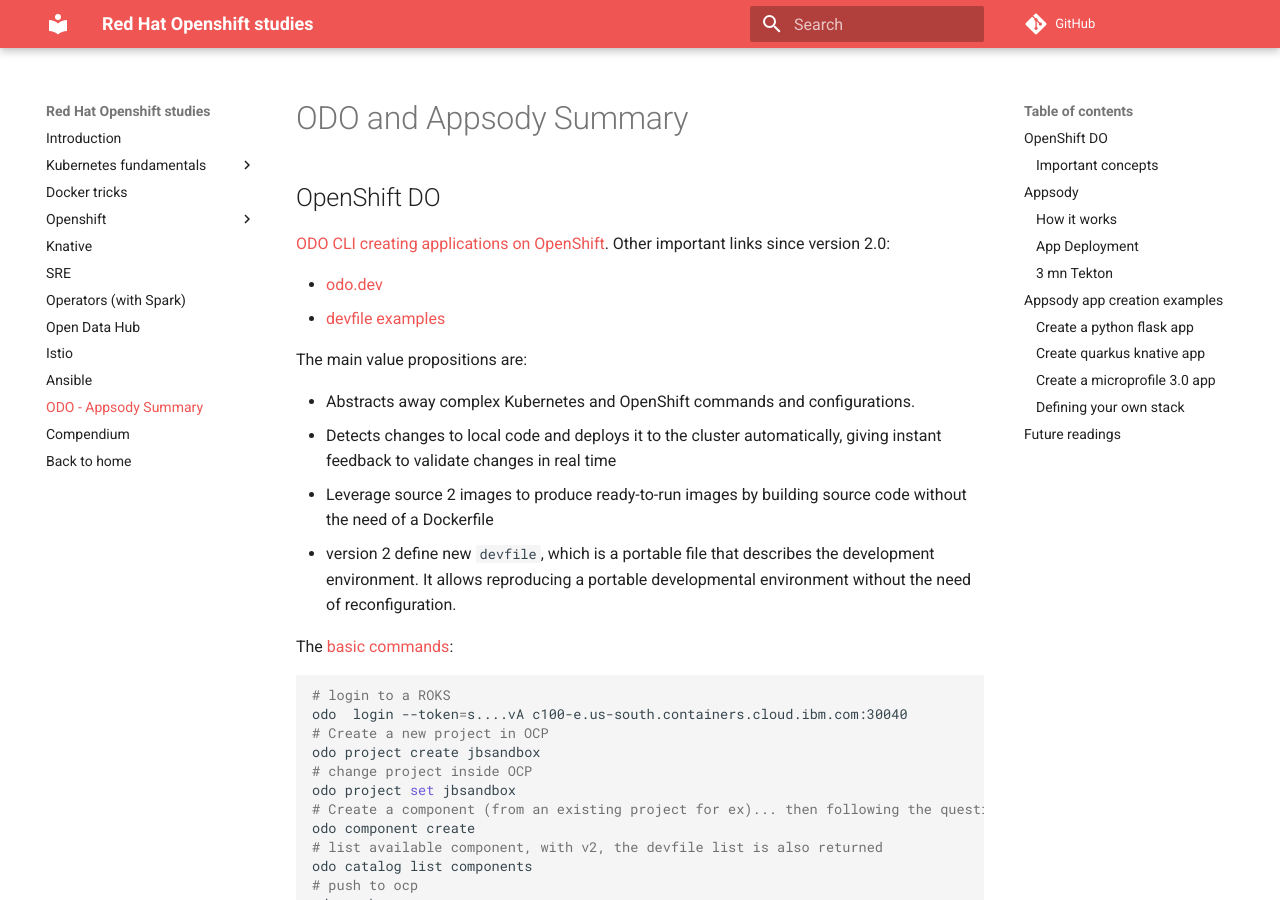
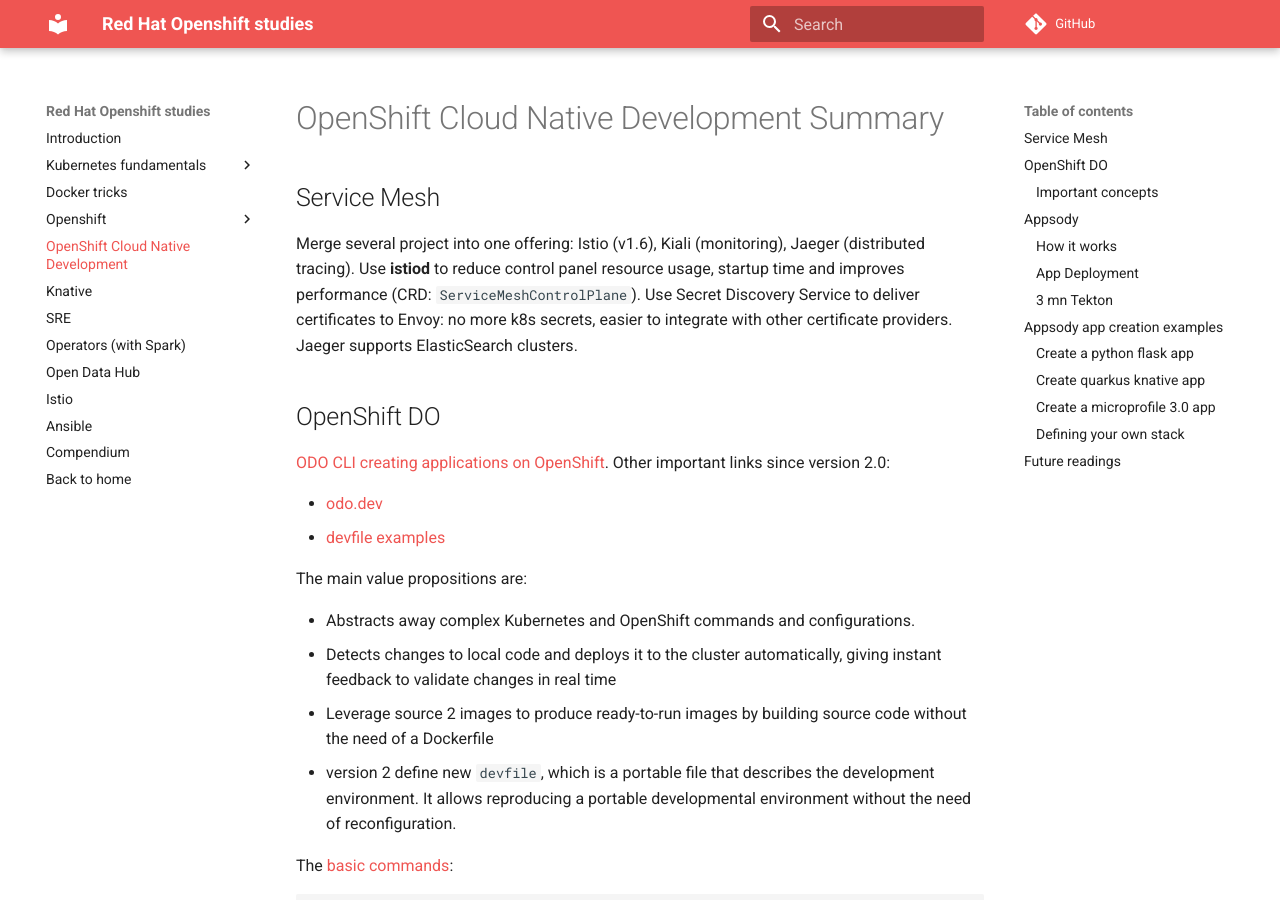
Before and after one commit to jbcodeforce/openshift-studies, an MkDocs documentation site: the page built from docs/os-cn-dev.md, in a window 1280 px wide and 900 px high. Built offline with MkDocs 1.6.1 and Material for MkDocs 9.7.7, drawn with Linux system fonts in a browser that asks for light colours; comment, search, counter and statistics services are not loaded.

Commit message:
update k8s and oc dev

```diff
--- a/docs/odo-appsody.md
+++ b/docs/os-cn-dev.md
@@ -1,4 +1,14 @@
-# ODO and Appsody Summary
+# OpenShift Cloud Native Development Summary
+
+## Service Mesh
+
+Merge several project into one offering: Istio (v1.6), Kiali (monitoring), Jaeger (distributed tracing).
+Use **istiod** to reduce control panel resource usage, startup time and improves performance (CRD: `ServiceMeshControlPlane`).
+Use Secret Discovery Service to deliver certificates to Envoy: no more k8s secrets, easier to integrate with other certificate providers.
+Jaeger supports ElasticSearch clusters.
+
+
+
 
 ## OpenShift DO
 
--- a/mkdocs.yml
+++ b/mkdocs.yml
@@ -15,13 +15,13 @@
       - oc CLI: oc-cli.md
       - Deployment examples: deployment-ex.md
       - notes certification: notes-ocp-training.md
+  - OpenShift Cloud Native Development: os-cn-dev.md
   - Knative: knative.md
   - SRE: sre.md
   - Operators (with Spark): spark-on-os.md
   - Open Data Hub: opendatahub.md
   - Istio: istio/readme.md
   - Ansible: ansible.md
-  - ODO - Appsody Summary: odo-appsody.md
   - Compendium: compendium.md
   - Back to home: https://jbcodeforce.github.io/
 
```
Also changed, not shown: docs/k8s/k8s-0.md (+2 -2 lines), docs/knative.md (+2 -5 lines).
